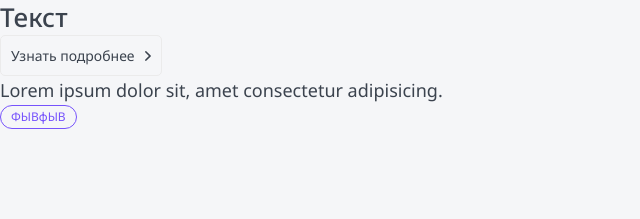
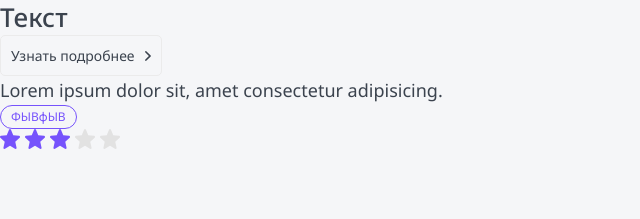
Before and after one commit to mend0kuse/next.js-app, a Next.js app: page / in a window 1280 px wide. Shown: the top 219 px of the page, without its empty margins (0-640 px from the left). Built offline with nearby package versions, Linux system fonts and the light colour scheme.

Commit message:
Добавляет звездный рейтинг

```diff
--- /dev/null
+++ b/src/components/UI/star-rating/index.tsx
@@ -0,0 +1,53 @@
+import React, { FC, useEffect, useState, KeyboardEvent, useMemo } from 'react';
+import Star from '../star';
+import styles from './star-rating.module.scss';
+import cn from 'classnames';
+
+interface StarRatingProps {
+	rating: number;
+	setRating?: (rating: number) => void;
+}
+
+const StarRating: FC<StarRatingProps> = ({ rating, setRating }) => {
+	const ratingArray = useMemo(() => new Array(5).fill(<></>), []);
+
+	const [hoverStar, setHoverStar] = useState(rating);
+
+	const onClickHandler = (rating: number) => {
+		if (setRating) setRating(rating);
+	};
+
+	const handleSpace = (e: KeyboardEvent<HTMLSpanElement>, rating: number) => {
+		if (setRating && e.code == 'Space') {
+			setRating(rating);
+		}
+	};
+
+	useEffect(() => {
+		setHoverStar(rating);
+	}, [rating]);
+
+	return (
+		<div
+			className={styles.wrapper}
+			onMouseLeave={() => setHoverStar(rating)}
+		>
+			{ratingArray.map((item: JSX.Element, index: number) => {
+				return (
+					<span
+						key={index}
+						className={cn({ [styles.pointer]: setRating })}
+						onMouseEnter={() => setHoverStar(index + 1)}
+						onClick={() => onClickHandler(index + 1)}
+						tabIndex={setRating ? 0 : -1}
+						onKeyDown={(e: KeyboardEvent<HTMLSpanElement>) => handleSpace(e, index + 1)}
+					>
+						<Star fill={index < hoverStar} />
+					</span >
+				);
+			})}
+		</div>
+	);
+};
+
+export default StarRating;
--- /dev/null
+++ b/src/components/UI/star-rating/star-rating.module.scss
@@ -0,0 +1,7 @@
+.wrapper {
+	display: flex;
+	column-gap: 5px;
+}
+.pointer {
+	cursor: pointer;
+}
--- /dev/null
+++ b/src/components/UI/star/index.tsx
@@ -0,0 +1,15 @@
+import React, { FC } from 'react';
+
+interface StarProps {
+	fill?: boolean;
+}
+
+const Star: FC<StarProps> = ({ fill = false }) => {
+	return (
+		<svg width="20" height="20" viewBox="0 0 20 20" fill={fill ? '#7653FC' : '#E2E2E2'} xmlns="http://www.w3.org/2000/svg">
+			<path d="M19.9477 7.55686C19.816 7.13427 19.4568 6.83508 19.0335 6.79511L13.2601 6.24816L10.9784 0.673859C10.81 0.264321 10.4267 0 10 0C9.57337 0 9.18991 0.264321 9.02252 0.673859L6.74084 6.24816L0.966519 6.79511C0.543233 6.83587 0.184799 7.13507 0.0523506 7.55686C-0.0793348 7.97946 0.0422796 8.44298 0.362414 8.73596L4.72665 12.7293L3.43985 18.6434C3.34571 19.0782 3.50745 19.5279 3.85322 19.7887C4.03908 19.9296 4.25743 20 4.47655 20C4.66485 20 4.8533 19.9478 5.0216 19.8427L10 16.7364L14.9775 19.8427C15.3427 20.0704 15.8018 20.0495 16.1468 19.7887C16.4926 19.5279 16.6543 19.0782 16.5602 18.6434L15.2734 12.7293L19.6376 8.73596C19.9576 8.44298 20.0794 7.98041 19.9477 7.55686Z" />
+		</svg>
+	);
+};
+
+export default Star;
--- a/src/pages/index.tsx
+++ b/src/pages/index.tsx
@@ -1,9 +1,12 @@
 import Button from '@components/UI/Button';
 import H from '@components/UI/HTag';
 import P from '@components/UI/PTag';
+import StarRating from '@components/UI/star-rating';
 import Tag from '@components/UI/Tag';
+import { useState } from 'react';
 
 export default function Home() {
+  const [rat, setRat] = useState(3);
   return (
     <>
       <H tag='h1'>Текст</H>
@@ -12,6 +15,7 @@ export default function Home() {
       </Button>
       <P size='xl'>Lorem ipsum dolor sit, amet consectetur adipisicing.</P>
       <Tag color='primary'>ФЫВфЫВ</Tag>
+      <StarRating rating={rat} setRating={setRat} />
     </>
   );
 }
```
Lines whose indentation alone changed are shown as unchanged.
